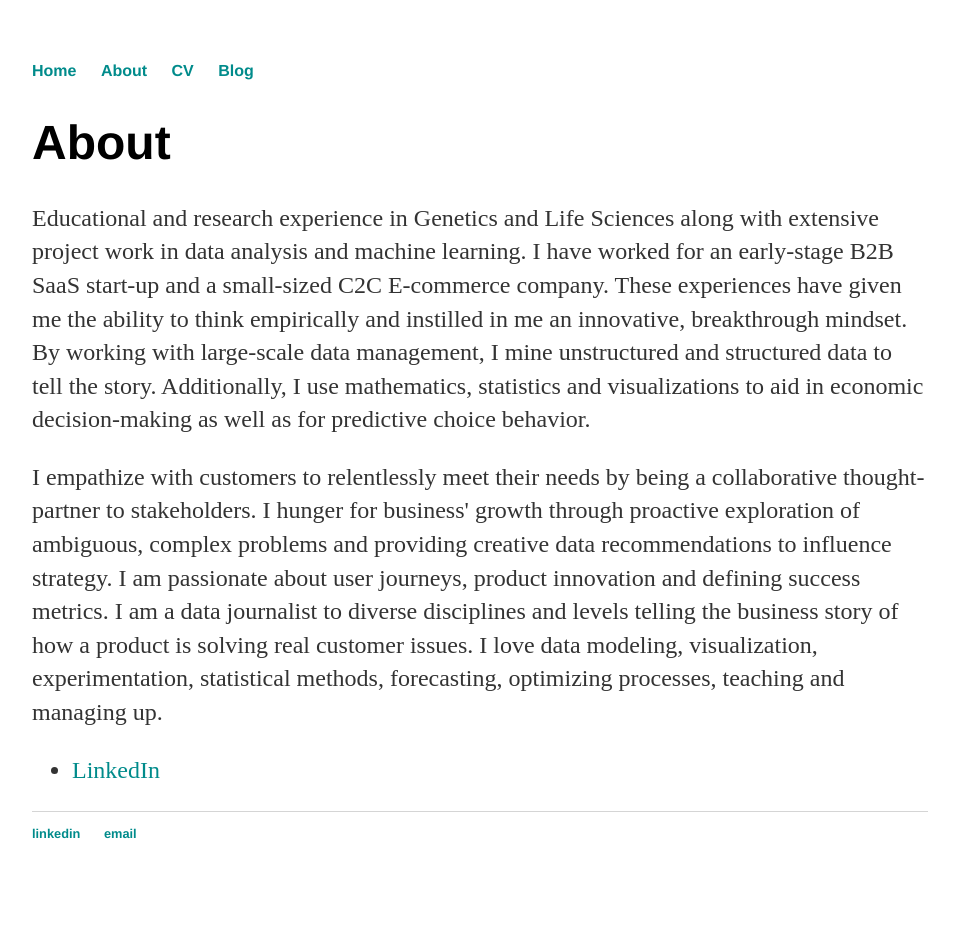
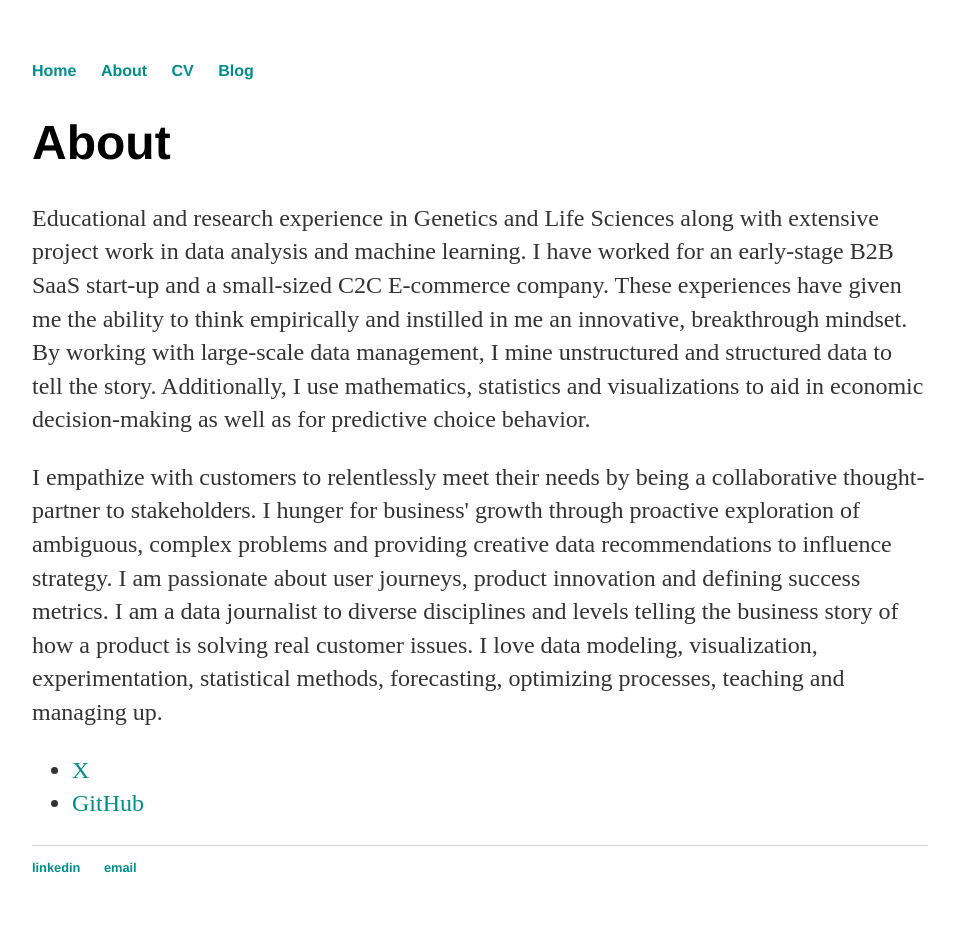
Before and after one commit to mindyng/mindyng.github.io, a Jekyll site: the page built from about/index.html, in a window 1280 px wide. Shown: the whole page, without its empty margins (160-1114 px from the left). Built offline with Jekyll 4.4.1, drawn with Linux system fonts in a browser that asks for light colours; before the commit the page ends 903 px from its top, so only the background shows below that.

Commit message:
Update index.html

```diff
--- a/about/index.html
+++ b/about/index.html
@@ -41,10 +41,11 @@
 				I love data modeling, visualization, experimentation, statistical methods, forecasting, optimizing processes, teaching and managing up.</p>
 
 			<ul class="contacts">
-				<li><a href="https://www.linkedin.com/in/mindyng85/">LinkedIn</a></li>
+				<li><a href="https://x.com/mindy__ng">X</a></li>
+				<li><a href="https://github.com/mindyng">GitHub</a></li>
 				<!-- <li><a href="https://www.kaggle.com/mindyng">Kaggle</a></li> -->
 				<!-- <li><a href="https://public.tableau.com/profile/mindy.ng#!/">Tableau</a></li> -->
-				<!-- <li><a href="https://x.com/mindy__ng">Twitter/X</a></li> -->
+
 				</ul>
 		</div>
 <html>
```
